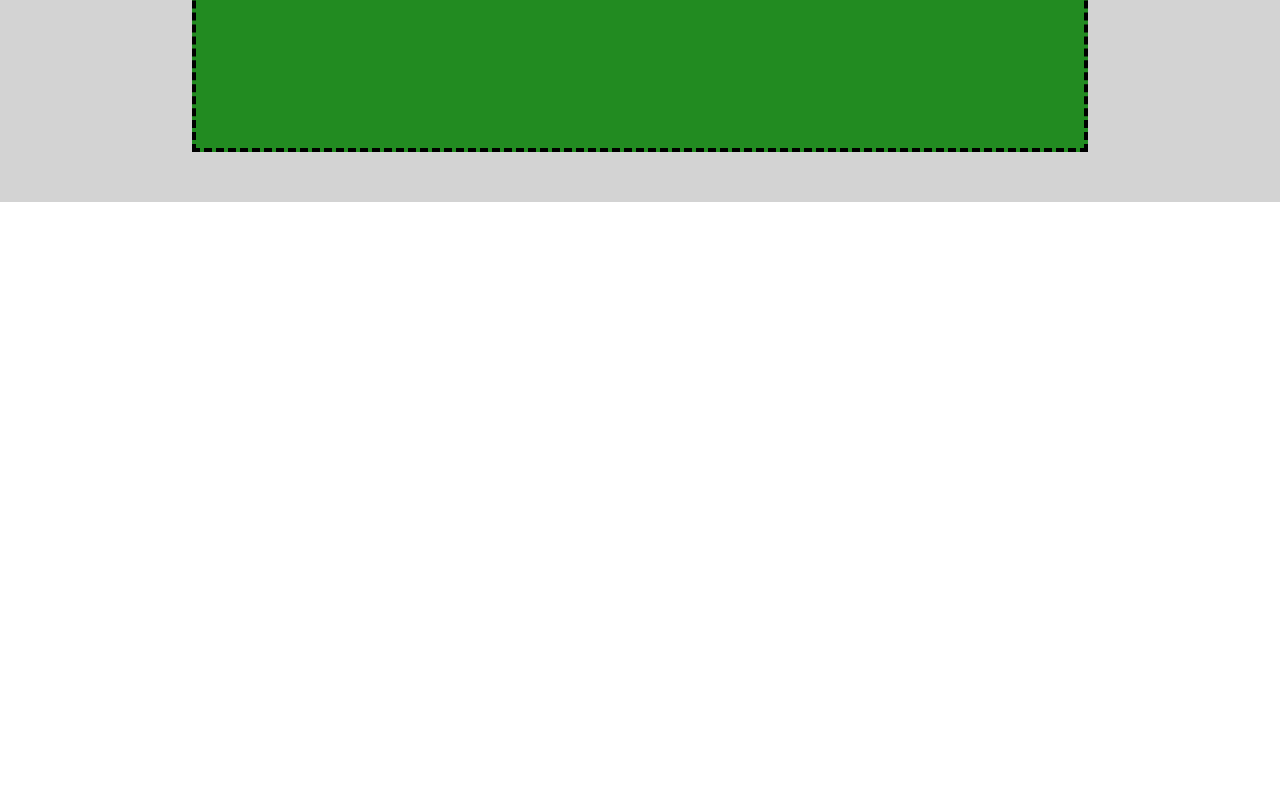
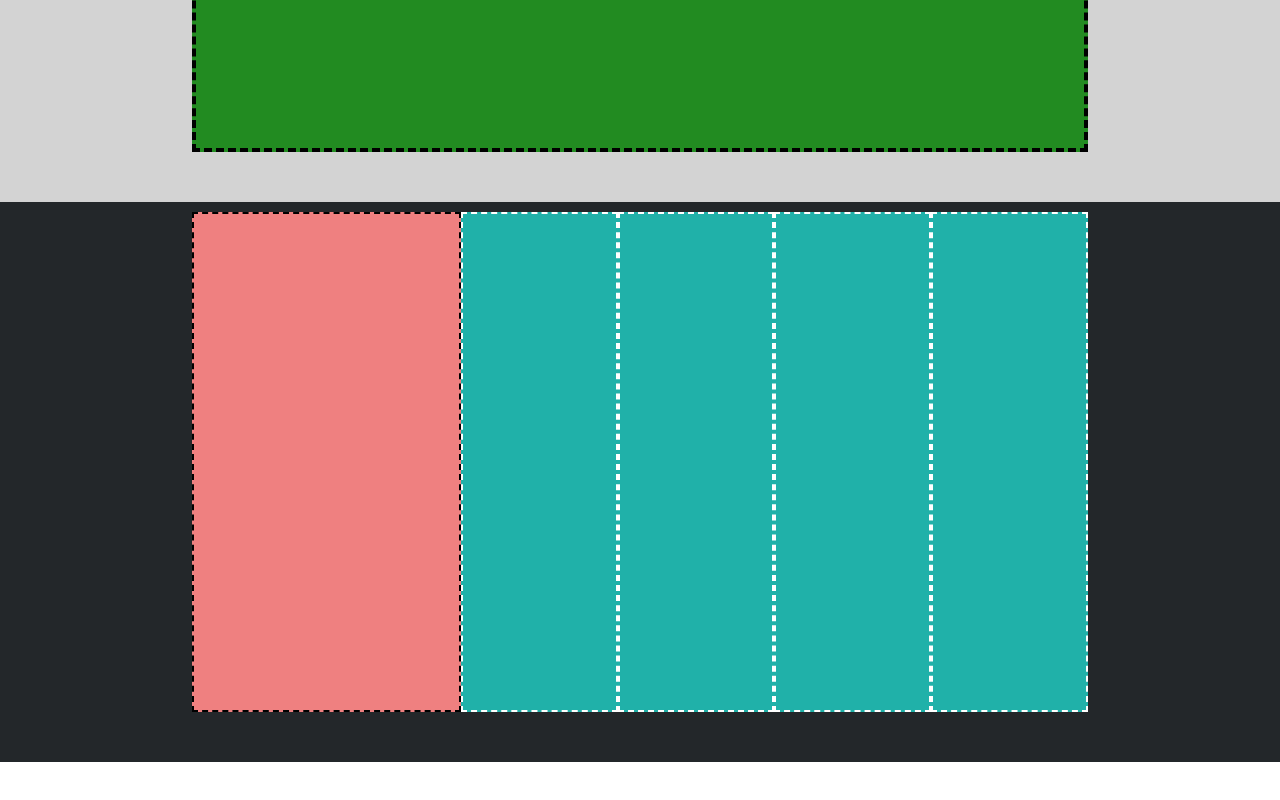
Before and after one commit to MattiaVolonterio/htmlcss-struttura-discord, a plain HTML site: page index.html in a window 1280 px wide. Shown: the part 3288-4088 px from the top of the page. Before the commit the page ends 3590 px from the top, so only its background shows below. Drawn offline with Linux system fonts and the light colour scheme.

Commit message:
feat: aggiunto corpo del footer

```diff
--- a/css/style.css
+++ b/css/style.css
@@ -2,6 +2,7 @@
   --padding: 10px;
   --padding-section: 50px;
   --dashed-border: 2px dashed black;
+  --dashed-border-white: 2px dashed white;
   --section-border: 4px dashed black;
 }
 
@@ -163,3 +164,42 @@ section:nth-child(even) {
   background-color: #228b21;
   border: var(--section-border);
 }
+
+/* FOOTER */
+
+/* FOOTER MAIN */
+
+.footer-main {
+  background-color: #23272a;
+  display: flex;
+  align-items: flex-start;
+  padding-top: var(--padding);
+  padding-bottom: 50px;
+  border-bottom: 4px solid white;
+
+  /* DEBUG */
+  /* min-height: 600px; */
+}
+
+.footer-main-container {
+  display: flex;
+
+  /* DEBUG */
+  min-height: 500px;
+}
+
+.footer-main-left {
+  flex: 0 0 30%;
+
+  /* DEBUG */
+  background-color: #ef8080;
+  border: var(--dashed-border);
+}
+
+.footer-main-section {
+  width: calc(100% - 30%);
+
+  /* DEBUG */
+  background-color: #20b1a9;
+  border: var(--dashed-border-white);
+}
--- a/index.html
+++ b/index.html
@@ -60,5 +60,20 @@
         </div>
       </section>
     </main>
+    <!-- Footer -->
+    <footer>
+      <!-- footer main content -->
+      <div class="footer-main">
+        <div class="align-container footer-main-container">
+          <div class="footer-main-left"></div>
+          <div class="footer-main-section"></div>
+          <div class="footer-main-section"></div>
+          <div class="footer-main-section"></div>
+          <div class="footer-main-section"></div>
+        </div>
+      </div>
+      <!-- footer logo & button -->
+      <div class="footer"></div>
+    </footer>
   </body>
 </html>
```
